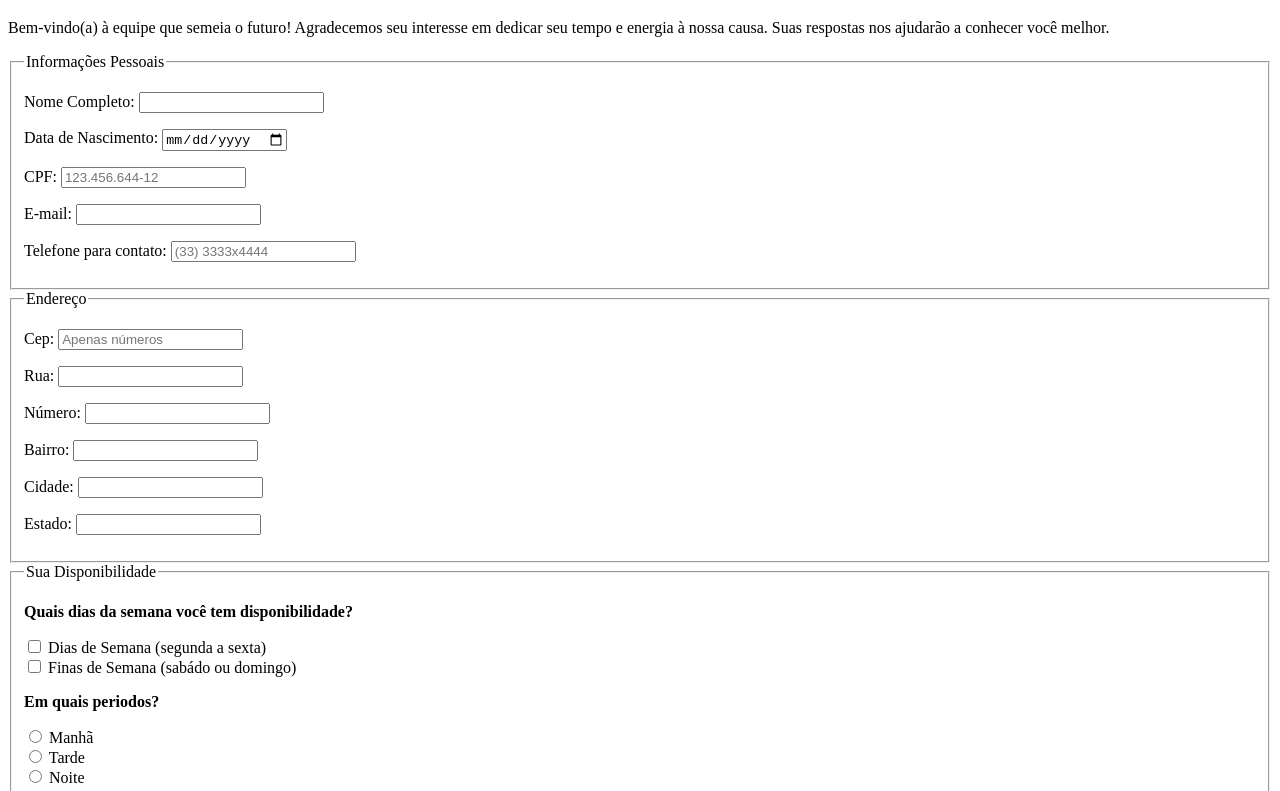
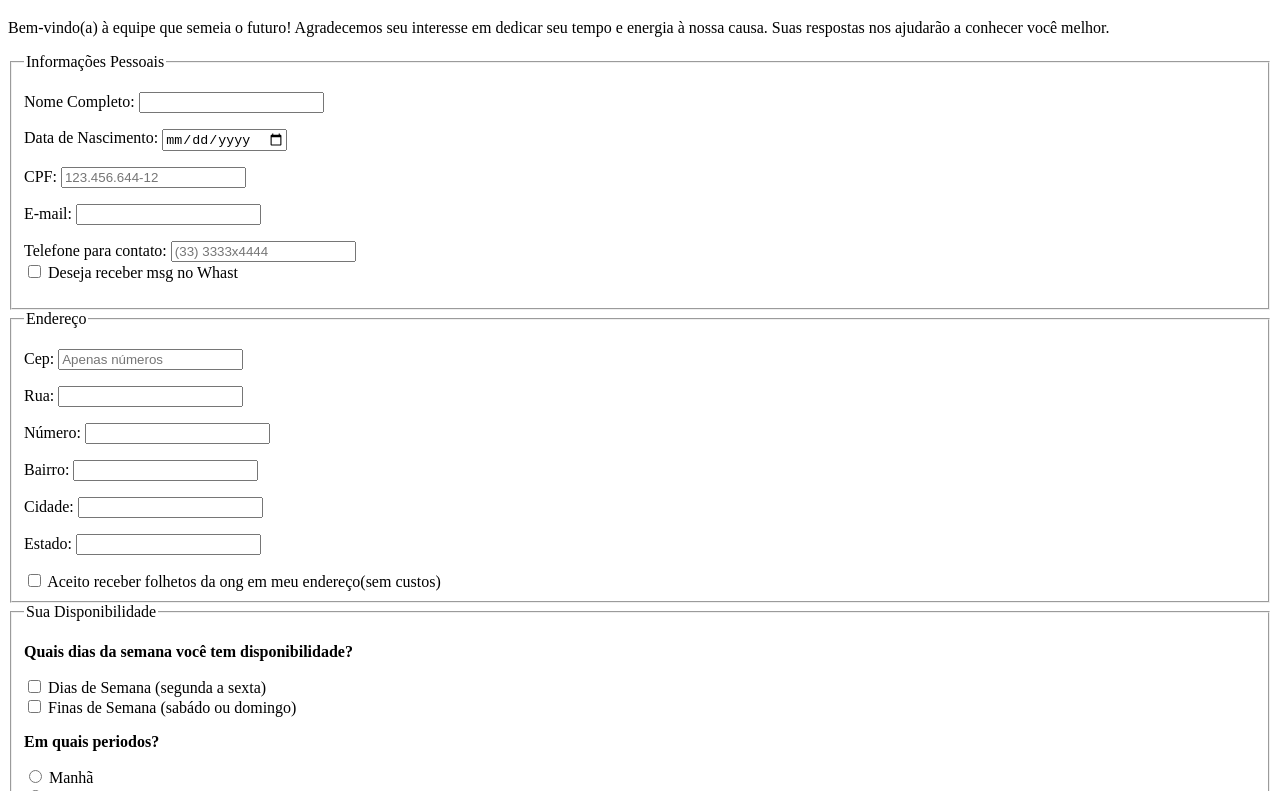
Before and after one commit to CarolineOliveiraSilva/Ecoacao, a plain HTML site: page voluntario.html in a window 1280 px wide. Shown: the part 425-1216 px from the top of the page. Drawn offline with Linux system fonts and the light colour scheme.

Commit message:
Voluntário-CEP
Ajustei o código

```diff
--- a/javascript/script.js
+++ b/javascript/script.js
@@ -7,7 +7,7 @@ const cepInput=document.getElementById('cep');
 cepInput.addEventListener('blur', async() => {
 
     //remove caracteres não numericos
-    const cep = cepInput.value.replace(/\D/g, '');
+    const cep = cepInput.value.replace(/\D/g,'');
 
     if(cep.length !== 8){
         alert("CEP INVÁLIDO.Por favor, digite 8 números.");
--- a/voluntario.html
+++ b/voluntario.html
@@ -51,7 +51,10 @@
                     <P>
                     <label for="Nome">Telefone para contato:</label>
                     <input type="tel" id="tel" name="telefone" placeholder="(33) 3333x4444" required><br>
+                   <input type="checkbox">
+                   <label for="mensagem">Deseja receber msg no Whast</label>
                     </p>
+
 
                 </fieldset>
 
@@ -59,7 +62,7 @@
                     <legend>Endereço</legend>
                     <p>
                         <label for="cep">Cep:</label>
-                        <input type="text" id="cep" name="cep"  placeholder="Apenas números" required maxlength="8">
+                        <input type="text" id="cep" name="cep"  placeholder="Apenas números" required maxlength="9" autocomplete="postal-code">
                     </p>
 
                     <p>
@@ -83,6 +86,11 @@
                         <label for="uf">Estado:</label>
                         <input type="text" name="estado" id="uf" required>
                     </p>
+                    <div>
+                        <input type="checkbox" id="terno">
+                        <label for="terno">Aceito receber folhetos da ong em meu endereço(sem custos)</label>
+
+                    </div>
 
 
                 </fieldset>
@@ -115,6 +123,8 @@
                         <input type="radio" id="noite" name="periodo" value="noite">
                         <label for="noite">Noite</label>
                     </div>
+
+
                 </fieldset>
 
              <p><button type="submit"><strong>Enviar</strong></button></p>
```
